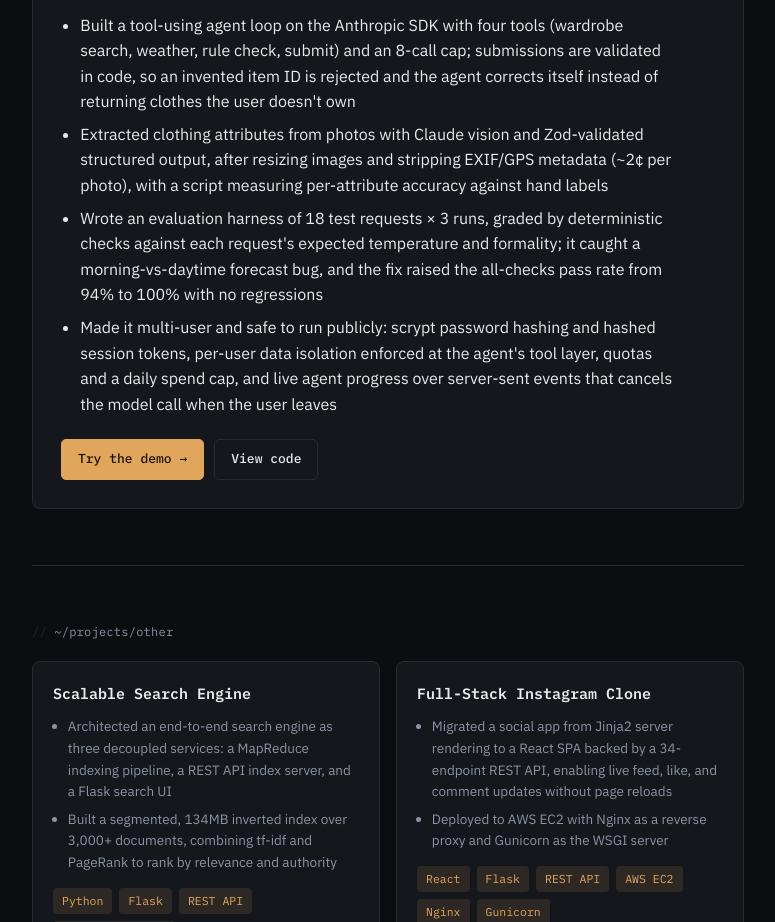
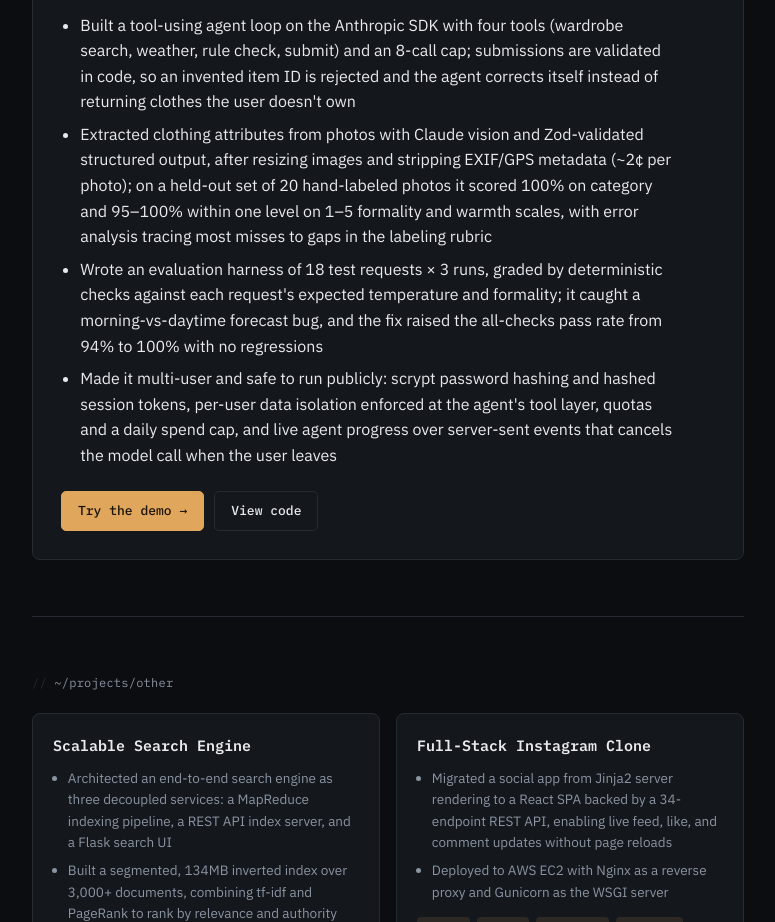
Before and after one commit to DouggyBuckets/DouggyBuckets.github.io, a plain HTML site: page index.html in a window 1280 px wide. Shown: the part 4180-5102 px from the top of the page, without its empty margins (252-1027 px from the left). Drawn offline with Linux system fonts and the light colour scheme.

Commit message:
Update Drape extraction bullet with held-out test results
Co-Authored-By: Claude Opus 5.5 <noreply@anthropic.com>

```diff
--- a/index.html
+++ b/index.html
@@ -347,7 +347,7 @@
         </div>
         <ul>
           <li>Built a tool-using agent loop on the Anthropic SDK with four tools (wardrobe search, weather, rule check, submit) and an 8-call cap; submissions are validated in code, so an invented item ID is rejected and the agent corrects itself instead of returning clothes the user doesn't own</li>
-          <li>Extracted clothing attributes from photos with Claude vision and Zod-validated structured output, after resizing images and stripping EXIF/GPS metadata (~2&cent; per photo), with a script measuring per-attribute accuracy against hand labels</li>
+          <li>Extracted clothing attributes from photos with Claude vision and Zod-validated structured output, after resizing images and stripping EXIF/GPS metadata (~2&cent; per photo); on a held-out set of 20 hand-labeled photos it scored 100% on category and 95&ndash;100% within one level on 1&ndash;5 formality and warmth scales, with error analysis tracing most misses to gaps in the labeling rubric</li>
           <li>Wrote an evaluation harness of 18 test requests &times; 3 runs, graded by deterministic checks against each request's expected temperature and formality; it caught a morning-vs-daytime forecast bug, and the fix raised the all-checks pass rate from 94% to 100% with no regressions</li>
           <li>Made it multi-user and safe to run publicly: scrypt password hashing and hashed session tokens, per-user data isolation enforced at the agent's tool layer, quotas and a daily spend cap, and live agent progress over server-sent events that cancels the model call when the user leaves</li>
         </ul>
```
